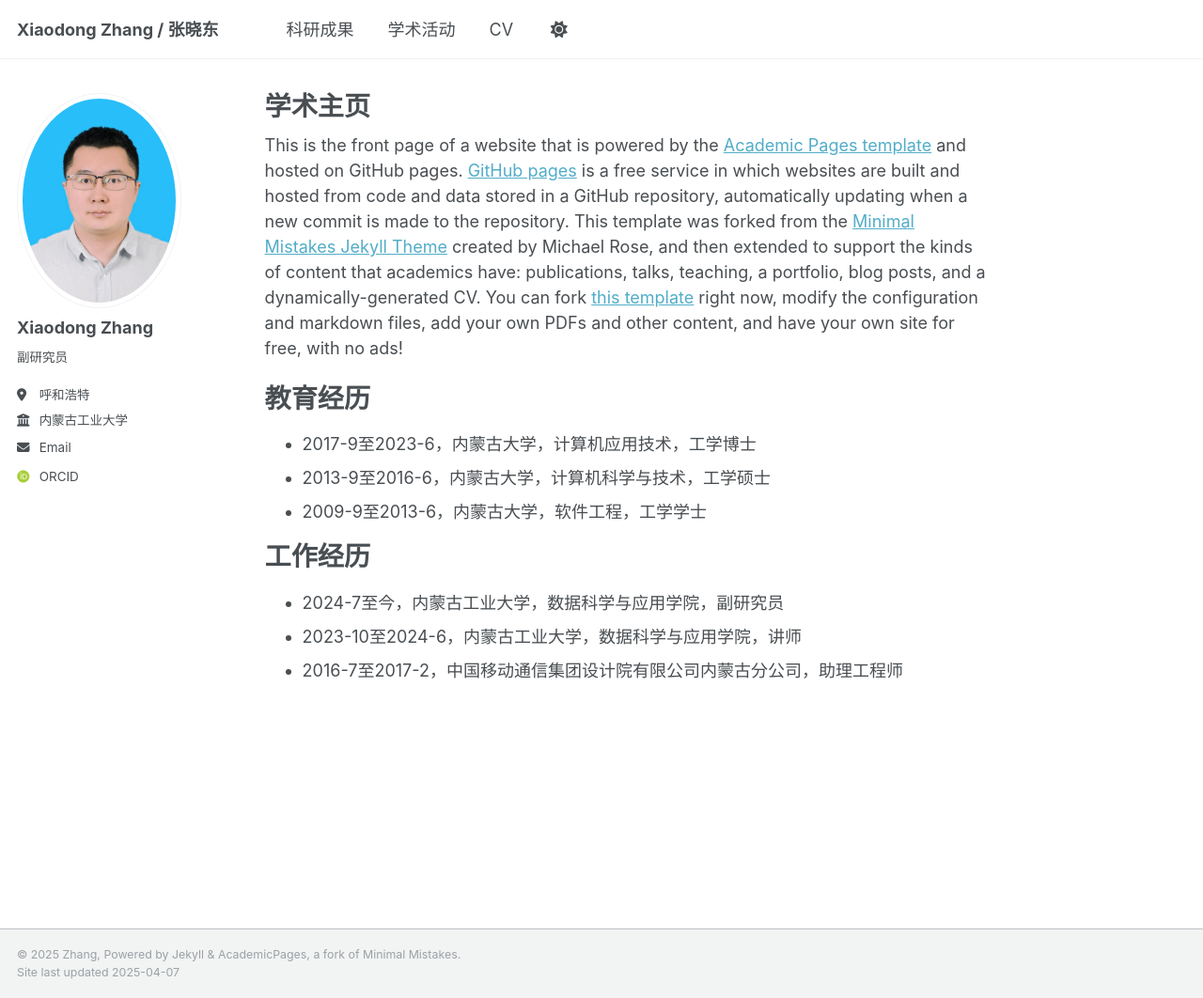
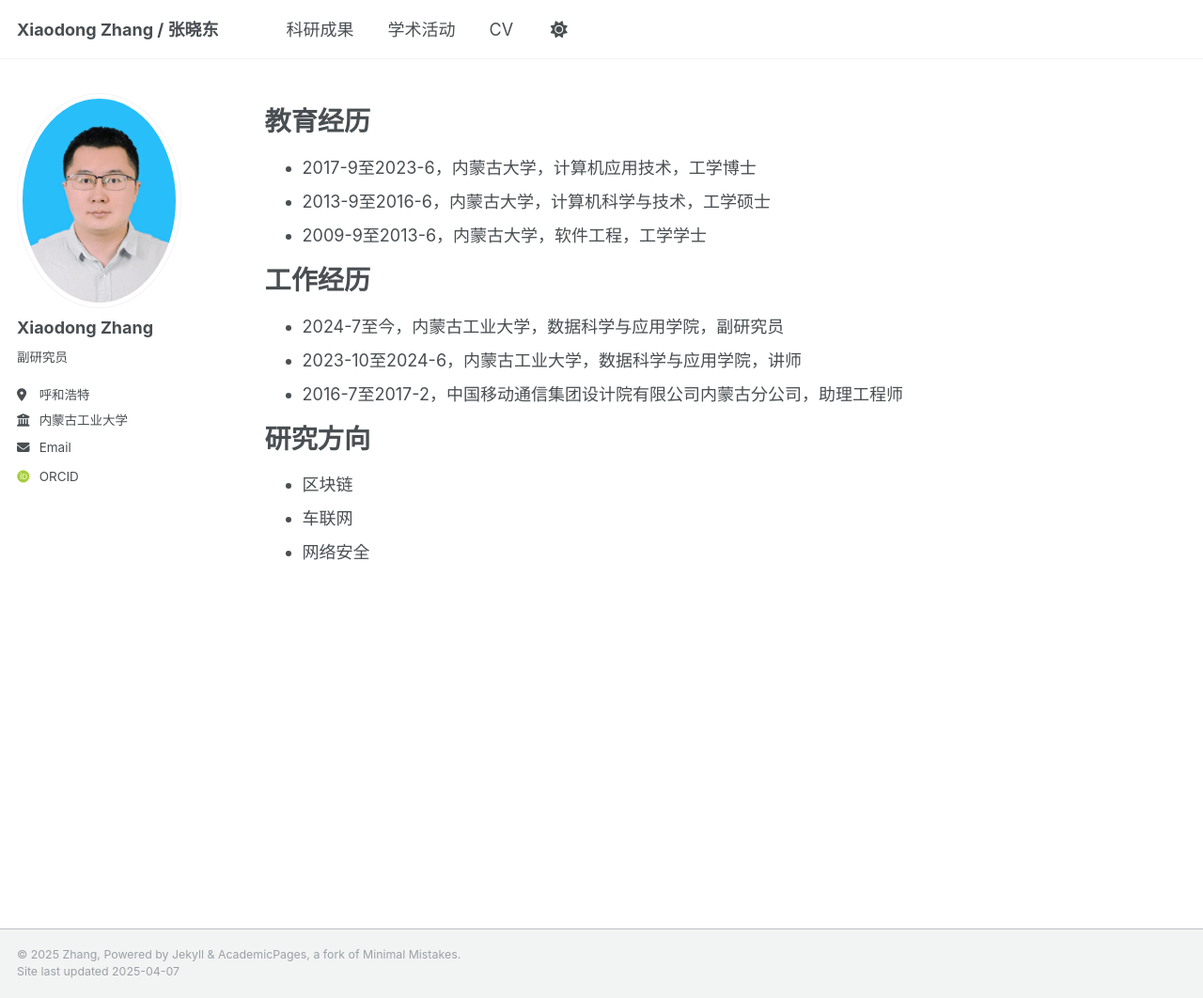
Before and after one commit to zhangxiaodong-imut/zhangxiaodong-imut.github.io, a Jekyll site: the page built from _pages/about.md, in a window 1280 px wide and 1062 px high. Shown: the whole window at 94% size. Built offline with Jekyll 4.4.1, drawn with Linux system fonts in a browser that asks for light colours; some web fonts are replaced.

Commit message:
Update about.md

```diff
--- a/_pages/about.md
+++ b/_pages/about.md
@@ -1,13 +1,13 @@
 ---
 permalink: /
-title: "学术主页"
+title: ""
 author_profile: true
 redirect_from:
   - /about/
   - /about.html
 ---
 
-This is the front page of a website that is powered by the [Academic Pages template](https://github.com/academicpages/academicpages.github.io) and hosted on GitHub pages. [GitHub pages](https://pages.github.com) is a free service in which websites are built and hosted from code and data stored in a GitHub repository, automatically updating when a new commit is made to the repository. This template was forked from the [Minimal Mistakes Jekyll Theme](https://mmistakes.github.io/minimal-mistakes/) created by Michael Rose, and then extended to support the kinds of content that academics have: publications, talks, teaching, a portfolio, blog posts, and a dynamically-generated CV. You can fork [this template](https://github.com/academicpages/academicpages.github.io) right now, modify the configuration and markdown files, add your own PDFs and other content, and have your own site for free, with no ads!
+
 
 教育经历
 ======
@@ -20,3 +20,9 @@ This is the front page of a website that is powered by the [Academic Pages templ
 * 2024-7至今，内蒙古工业大学，数据科学与应用学院，副研究员
 * 2023-10至2024-6，内蒙古工业大学，数据科学与应用学院，讲师
 * 2016-7至2017-2，中国移动通信集团设计院有限公司内蒙古分公司，助理工程师
+
+研究方向
+======
+* 区块链
+* 车联网
+* 网络安全
```
